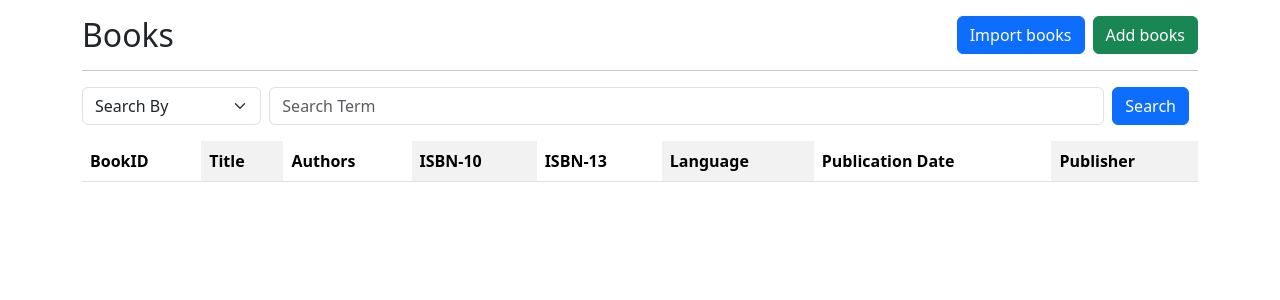
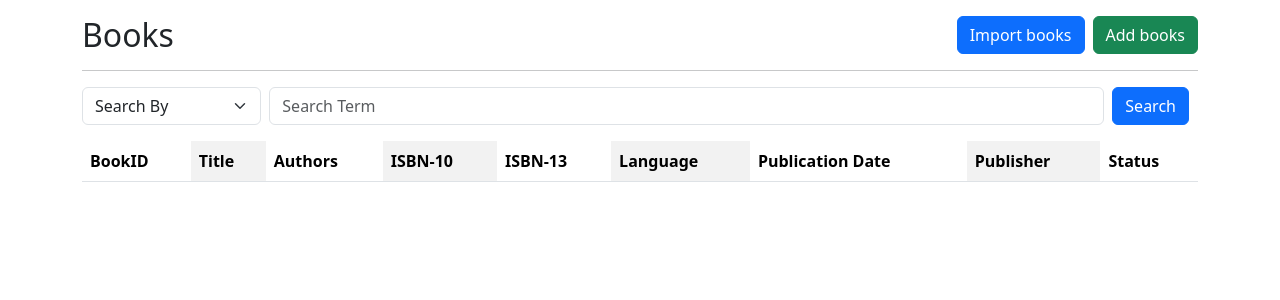
Before and after one commit to diptanilsaha/lmwa, a Flask app: page /books/ in a window 1280 px wide. Shown: the part 56-356 px from the top of the page. Run offline with Flask 3, Linux system fonts and the light colour scheme; tables that the repository leaves empty hold one stand-in row (values such as "Sample post"); lists and menus that the app fills with data are empty; parts of the project's set-up code (start-up, migrations or seed data) failed here and were passed over; some libraries are stand-ins or nearby versions.

Commit message:
feat: added book availability

```diff
--- a/app/templates/books/books.html
+++ b/app/templates/books/books.html
@@ -44,6 +44,7 @@
             <th scope="col">Language</th>
             <th scope="col">Publication Date</th>
             <th scope="col">Publisher</th>
+            <th scope="col">Status</th>
         </tr>
     </thead>
     <tbody>
@@ -59,6 +60,7 @@
                     <td rowspan="{{ book.authors|length }}">{{ book.language_code }}</td>
                     <td rowspan="{{ book.authors|length }}">{{ book.publication_date.strftime('%Y-%m-%d') }}</td>
                     <td rowspan="{{ book.authors|length }}">{{ book.publisher_name }}</td>
+                    <td rowspan="{{ book.authors|length }}">{{ 'Stocks available' if book.is_available else 'Unavailable.' }}</td>
                 </tr>
                 {% else %}
                 <tr>
```
